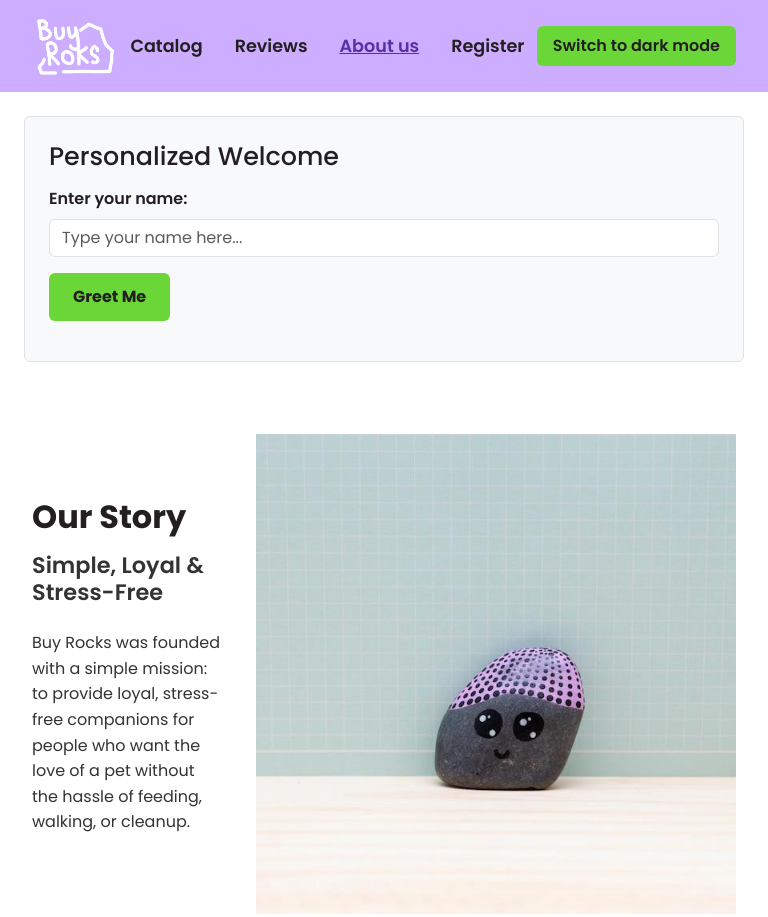
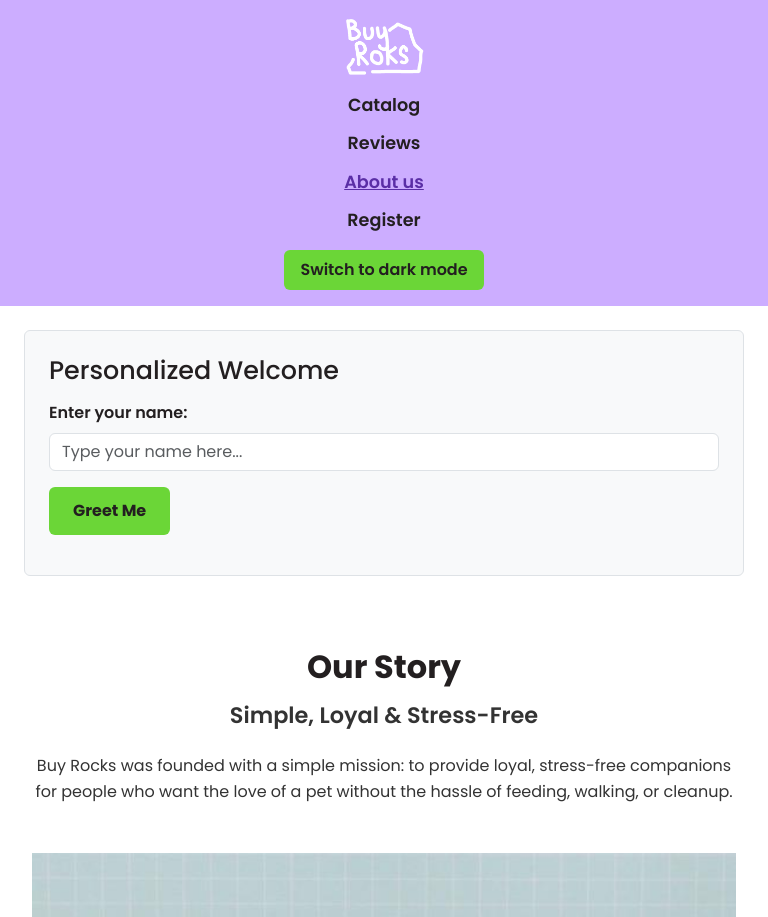
Before and after one commit to Qwsule04/BuyRoks, a plain HTML site: page about.html in a window 768 px wide. Shown: the top 917 px of the page. Drawn offline with nearby package versions, Linux system fonts and the light colour scheme.

Commit message:
Update responsive.css

```diff
--- a/css/responsive.css
+++ b/css/responsive.css
@@ -1,52 +1,31 @@
-@media (min-width: 30rem) {
+@media (max-width: 768px) {
   header {
-    position: sticky;
-    top: 0;
-    flex-direction: row;
-    align-items: center;
+    flex-direction: column;
+    gap: 1rem;
+    text-align: center;
   }
 
   nav ul {
-    flex-direction: row;
-    gap: 2rem;
+    flex-direction: column;
+    gap: 0.75rem;
+  }
+
+  .hero {
+    flex-direction: column;
+    text-align: center;
+  }
+
+  .hero-text {
+    max-width: 100%;
+  }
+
+  .hero-photo {
+    max-width: 100%;
   }
 
   footer {
-    flex-direction: row;
-    text-align: left;
+    flex-direction: column;
+    gap: 1rem;
+    text-align: center;
   }
 }
-
-@media (min-width: 48rem) {
-  .hero,
-  .reviews-teaser {
-    flex-direction: row;
-    text-align: left;
-  }
-
-  .hero > * {
-    flex: 1;
-  }
-
-  .catalog-grid {
-    grid-template-columns: repeat(2, 1fr);
-  }
-
-  .reviews-grid {
-    grid-template-columns: repeat(2, minmax(0, 1fr));
-  }
-
-  .showcase-grid {
-    grid-template-columns: repeat(2, minmax(0, 1fr));
-  }
-}
-
-@media (min-width: 64rem) {
-  .catalog-grid {
-    grid-template-columns: repeat(3, 1fr);
-  }
-
-  .reviews-grid {
-    grid-template-columns: repeat(3, minmax(0, 1fr));
-  }
-}
```
